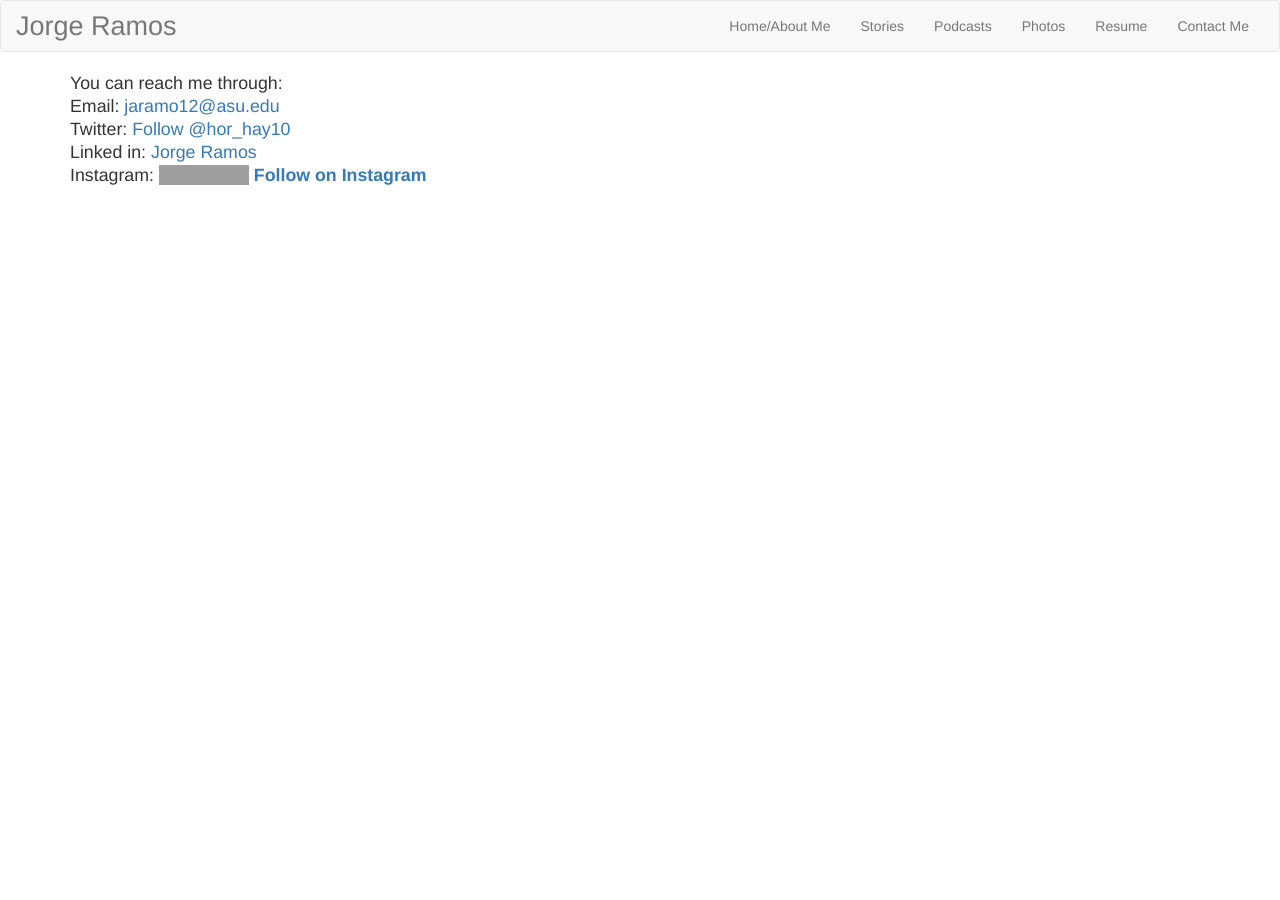
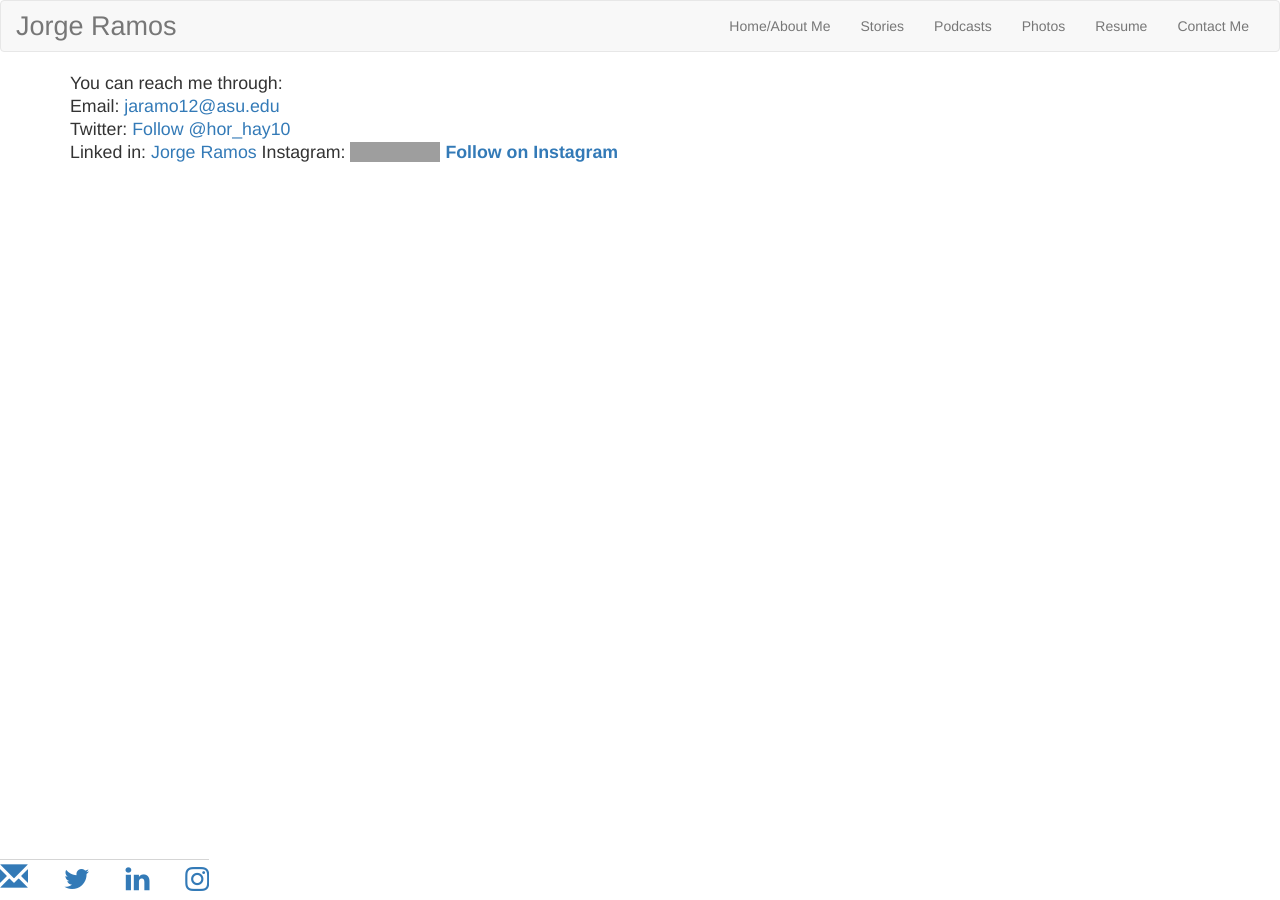
Before and after one commit to horhay10/horhay10.github.io, a Jekyll site: the page built from html/contactMe.html, in a window 1280 px wide. Built offline with Jekyll 4.4.1, drawn with Linux system fonts in a browser that asks for light colours; nearby versions of some CDN libraries; comment, search, counter and statistics services are not loaded; grey boxes are pictures that could not be loaded.

Commit message:
made footer

```diff
--- a/_layouts/default.html
+++ b/_layouts/default.html
@@ -12,6 +12,7 @@
     <script src="https://ajax.googleapis.com/ajax/libs/jquery/3.2.1/jquery.min.js"></script>
     <script src="https://maxcdn.bootstrapcdn.com/bootstrap/3.3.7/js/bootstrap.min.js"></script>
     <link href="https://fonts.googleapis.com/css?family=Source+Sans+Pro" rel="stylesheet">
+    <link rel="stylesheet" href="https://maxcdn.bootstrapcdn.com/font-awesome/4.4.0/css/font-awesome.min.css">
 </head>
 
 <body>
@@ -41,5 +42,11 @@
     <div class="container">
         {{ content }}
     </div>
+    <footer>
+        <a href="mailto:jaramo12@asu.edu"><span class="glyphicon glyphicon-envelope"></span></a>
+        <a href="https://twitter.com/hor_hay10"><i class="fa fa-twitter"></i></a>
+        <a href="https://www.linkedin.com/in/jorge-ramos-131457133/"><i class="fa fa-linkedin"></i>  </a>
+        <a href="https://www.instagram.com/hor_hay10/?ref=badge"><i class="fa fa-instagram"></i> </a>
+    </footer>
 </body>
 </html>
--- a/css/default.css
+++ b/css/default.css
@@ -15,3 +15,15 @@ body {
 #brand{
     font-size: 150%;
 }
+
+footer {
+    border-top: 1px solid #d5d5d5;
+    font-size: 200%;
+    overflow: hidden;
+    bottom: 0;
+    position: absolute;
+    display: inline;
+    white-space: nowrap;
+    word-spacing: 1em;
+
+}
--- a/html/contactMe.html
+++ b/html/contactMe.html
@@ -8,7 +8,7 @@ Email: <a href="mailto:jaramo12@asu.edu">jaramo12@asu.edu</a><br>
 Twitter:
 <a href="https://twitter.com/hor_hay10" class="twitter-follow-button" data-show-count="false">Follow @hor_hay10</a><script async src="//platform.twitter.com/widgets.js" charset="utf-8"></script>
 <br>
-Linked in: <a href="https://www.linkedin.com/in/jorge-ramos-131457133/">Jorge Ramos</a><br>
+Linked in: <a href="https://www.linkedin.com/in/jorge-ramos-131457133/">Jorge Ramos</a>
 Instagram:
 <style>.ig-b- { display: inline; }
 .ig-b- img { visibility: hidden; }
```
